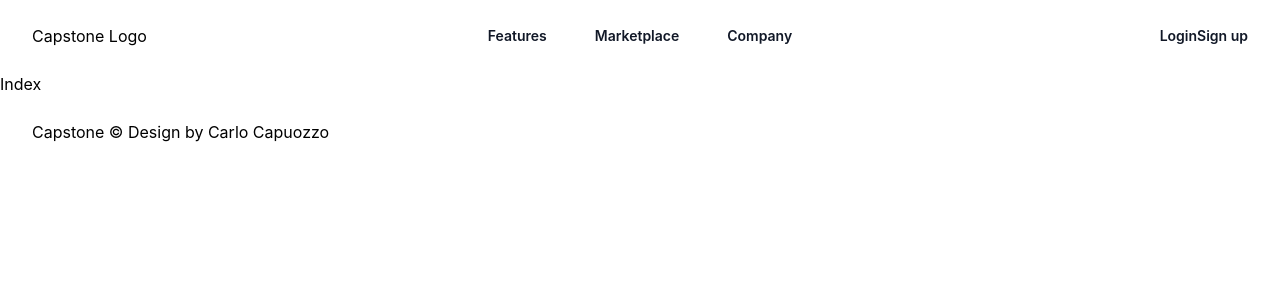
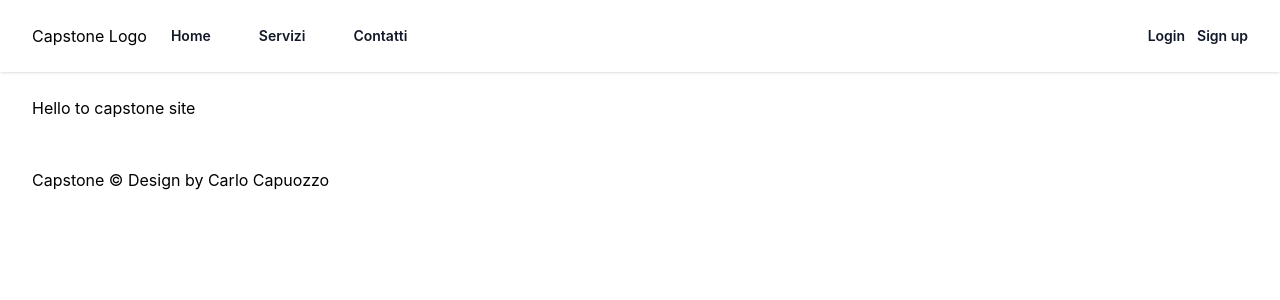
Before and after one commit to Shero08/capstone-frontend, a React (Create React App) app: page / in a window 1280 px wide. Shown: the top 300 px of the page. Built offline with nearby package versions, Linux system fonts and the light colour scheme.

Commit message:
Home structure

```diff
--- a/src/App.js
+++ b/src/App.js
@@ -1,6 +1,8 @@
 import './App.css';
 import { BrowserRouter, Routes, Route } from 'react-router-dom';
 import Index from './pages/Index';
+import Login from './pages/Login';
+import Signup from './pages/Signup';
 import ErrorPage from './pages/ErrorPage';
 
 function App() {
@@ -8,6 +10,8 @@ function App() {
     <BrowserRouter>
       <Routes>
         <Route exact path="/" element={<Index />} />
+        <Route path="/login" element={<Login />} />
+        <Route path="/signup" element={<Signup />} />
         <Route path='*' element={<ErrorPage />} />
       </Routes>
     </BrowserRouter>
--- a/src/components/Navbar.js
+++ b/src/components/Navbar.js
@@ -7,9 +7,9 @@ const Navbar = () => {
   const [mobileMenuOpen, setMobileMenuOpen] = useState(false)
 
   return (
-    <header className="bg-white">
+    <header className="bg-white lg:shadow sticky top-0">
         <nav className="mx-auto flex max-w-7xl items-center justify-between p-6 lg:px-8" aria-label="Global">
-            <div className='flex lg:flex-1'>
+            <div className='flex '>
                 <Link to='/'>
                     <h1>Capstone Logo</h1>
                 </Link>
@@ -26,23 +26,23 @@ const Navbar = () => {
                 </button>
             </div>
 
-            <Popover.Group className="hidden lg:flex lg:gap-x-12">
+            <Popover.Group className="hidden lg:flex lg:ml-6 lg:gap-x-12">
                 <Link to='/' className="text-sm font-semibold leading-6 text-gray-900">
-                    Features
+                    Home
                 </Link>
                 <Link to='/' className="text-sm font-semibold leading-6 text-gray-900">
-                    Marketplace
+                    Servizi
                 </Link>
                 <Link to='/' className="text-sm font-semibold leading-6 text-gray-900">
-                    Company
+                    Contatti
                 </Link>
             </Popover.Group>
 
             <div className="hidden lg:flex lg:flex-1 lg:justify-end">
-                <Link to='/' className="text-sm font-semibold leading-6 text-gray-900">
+                <Link to='/login' className="text-sm font-semibold leading-6 text-gray-900 mr-3">
                     Login
                 </Link>
-                <Link to='/' className="text-sm font-semibold leading-6 text-gray-900">
+                <Link to='/signup' className="text-sm font-semibold leading-6 text-gray-900">
                     Sign up
                 </Link>
             </div>
@@ -73,25 +73,30 @@ const Navbar = () => {
                             <Link to='/'
                             className="-mx-3 block rounded-lg px-3 py-2 text-base font-semibold leading-7 text-gray-900 hover:bg-gray-50"
                             >
-                            Features
+                                Home
                             </Link>
                             <Link to='/'
                             className="-mx-3 block rounded-lg px-3 py-2 text-base font-semibold leading-7 text-gray-900 hover:bg-gray-50"
                             >
-                            Marketplace
+                                Servizi
                             </Link>
                             <Link to='/'
                             className="-mx-3 block rounded-lg px-3 py-2 text-base font-semibold leading-7 text-gray-900 hover:bg-gray-50"
                             >
-                            Company
+                                Contatti
                             </Link>
                         </div>
 
                     <div className="py-6">
-                        <Link to='/'
-                        className="-mx-3 block rounded-lg px-3 py-2.5 text-base font-semibold leading-7 text-gray-900 hover:bg-gray-50"
+                        <Link to='/login'
+                            className="-mx-3 block rounded-lg px-3 py-2.5 text-base font-semibold leading-7 text-gray-900 hover:bg-gray-50"
                         >
-                        Log in
+                            Login
+                        </Link>
+                        <Link to='/signup'
+                            className="-mx-3 block rounded-lg px-3 py-2.5 text-base font-semibold leading-7 text-gray-900 hover:bg-gray-50"
+                        >
+                            Sign up
                         </Link>
                     </div>
                     </div>
--- a/src/pages/Index.js
+++ b/src/pages/Index.js
@@ -7,7 +7,11 @@ const Index = () => {
     <>
     <Navbar />
 
-    <div>Index</div>
+    <main className='bg-white'>
+      <div className="mx-auto flex max-w-7xl items-center justify-between p-6 lg:px-8">
+        Hello to capstone site
+      </div>
+    </main>
 
     <Footer />
     </>
--- /dev/null
+++ b/src/pages/Login.js
@@ -0,0 +1,9 @@
+import React from 'react'
+
+const Login = () => {
+  return (
+    <div>Login</div>
+  )
+}
+
+export default Login
--- /dev/null
+++ b/src/pages/Signup.js
@@ -0,0 +1,9 @@
+import React from 'react'
+
+const Signup = () => {
+  return (
+    <div>Signup</div>
+  )
+}
+
+export default Signup
```
